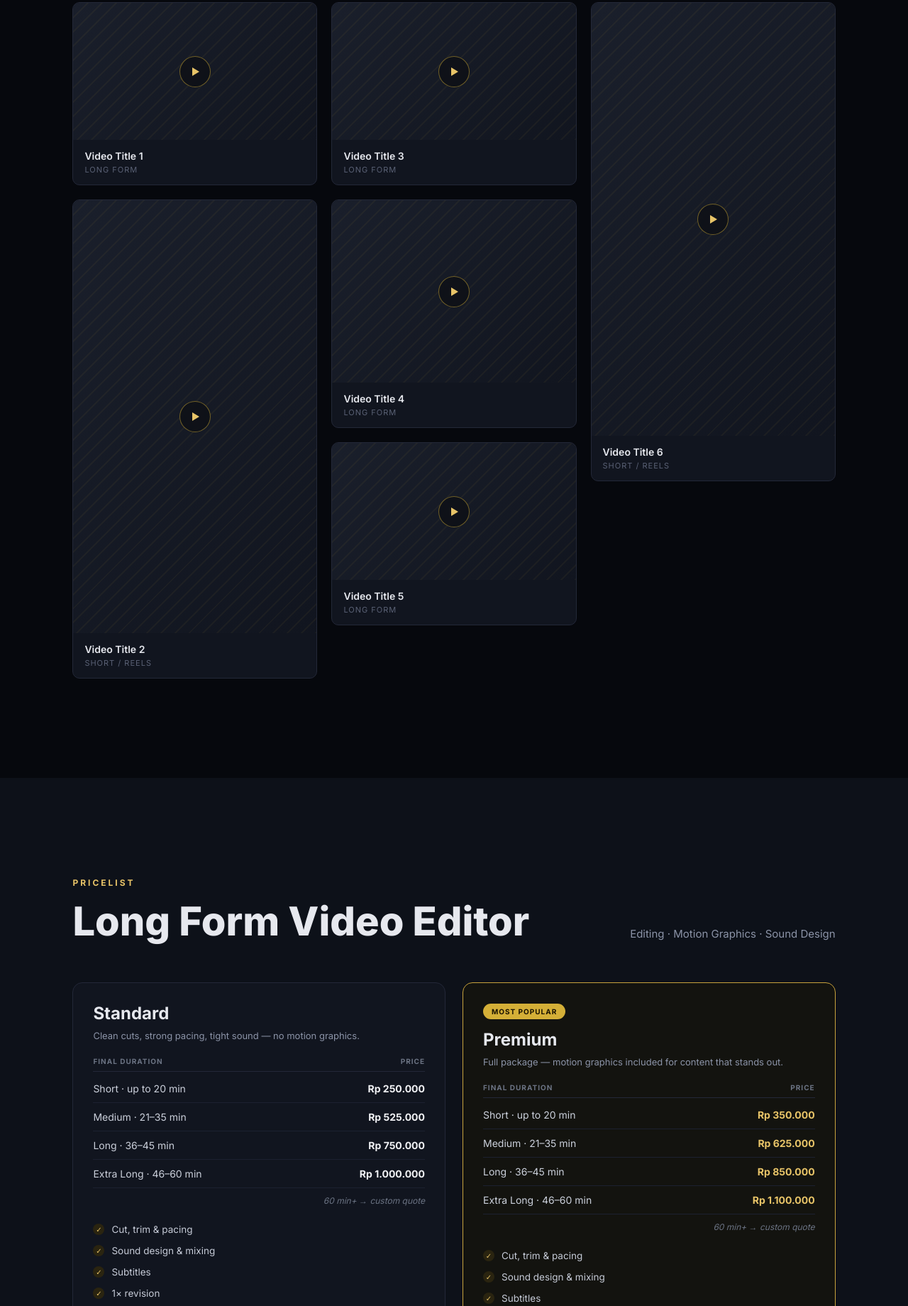
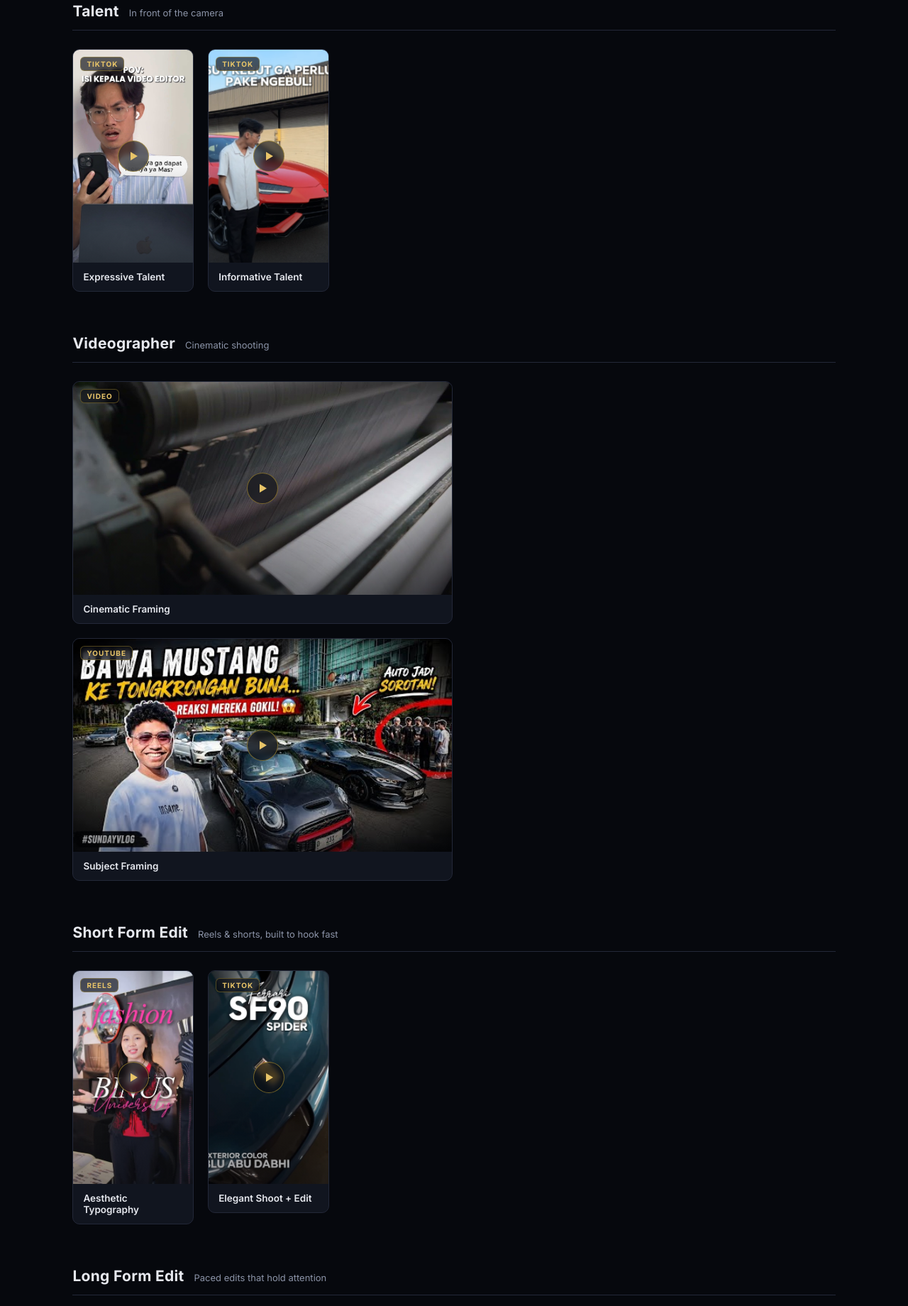
Before and after one commit to faiz-mecca/faiz-portfolio, a website: page index.html in a window 1280 px wide. Shown: the part 1787-3627 px from the top of the page at 71% size. Drawn offline with Linux system fonts and the light colour scheme.

Commit message:
Portfolio: real videos via build-time metadata fetch
- videos.json (source) grouped into 4 categories: Talent, Videographer,
  Short Form Edit, Long Form Edit
- scripts/build-videos.mjs fetches title + thumbnail across YouTube,
  TikTok, Instagram (og:image via fb crawler UA), Google Drive; downloads
  thumbs locally and writes videos.generated.json
- script.js renders the portfolio grouped by category (equal-height
  filmstrip rows, aspect-ratio per card)
- npm run build:videos script

Co-Authored-By: Claude Opus 4.8 <noreply@anthropic.com>

```diff
--- a/index.html
+++ b/index.html
@@ -50,16 +50,10 @@
       <span class="section-tag">Portfolio</span>
       <h2>Selected Work</h2>
     </div>
-    <p class="desc">A collection of videos I've edited — click to watch on YouTube. (Placeholder, replace with your video links)</p>
+    <p class="desc">A mix of work across talent, shooting and editing — click any card to watch it on its platform.</p>
   </div>
-  <div class="masonry reveal">
-    <div class="vcard" style="--ar: 16/9;"><div class="thumb"><div class="play"><svg width="16" height="16" viewBox="0 0 16 16"><path d="M4 2l10 6-10 6V2z"/></svg></div></div><div class="meta"><div class="vtitle">Video Title 1</div><div class="vtag">Long Form</div></div></div>
-    <div class="vcard" style="--ar: 9/16;"><div class="thumb"><div class="play"><svg width="16" height="16" viewBox="0 0 16 16"><path d="M4 2l10 6-10 6V2z"/></svg></div></div><div class="meta"><div class="vtitle">Video Title 2</div><div class="vtag">Short / Reels</div></div></div>
-    <div class="vcard" style="--ar: 16/9;"><div class="thumb"><div class="play"><svg width="16" height="16" viewBox="0 0 16 16"><path d="M4 2l10 6-10 6V2z"/></svg></div></div><div class="meta"><div class="vtitle">Video Title 3</div><div class="vtag">Long Form</div></div></div>
-    <div class="vcard" style="--ar: 4/3;"><div class="thumb"><div class="play"><svg width="16" height="16" viewBox="0 0 16 16"><path d="M4 2l10 6-10 6V2z"/></svg></div></div><div class="meta"><div class="vtitle">Video Title 4</div><div class="vtag">Long Form</div></div></div>
-    <div class="vcard" style="--ar: 16/9;"><div class="thumb"><div class="play"><svg width="16" height="16" viewBox="0 0 16 16"><path d="M4 2l10 6-10 6V2z"/></svg></div></div><div class="meta"><div class="vtitle">Video Title 5</div><div class="vtag">Long Form</div></div></div>
-    <div class="vcard" style="--ar: 9/16;"><div class="thumb"><div class="play"><svg width="16" height="16" viewBox="0 0 16 16"><path d="M4 2l10 6-10 6V2z"/></svg></div></div><div class="meta"><div class="vtitle">Video Title 6</div><div class="vtag">Short / Reels</div></div></div>
-  </div>
+  <!-- Rendered from videos.generated.json by script.js (run `npm run build:videos` to refresh) -->
+  <div id="portfolio-groups" class="portfolio-groups"></div>
 </section>
 
 <!-- PRICELIST -->
--- a/package.json
+++ b/package.json
@@ -5,7 +5,8 @@
   "description": "Single-page portfolio for Faiz Mecca — content creator / talent / videographer / editor",
   "scripts": {
     "dev": "live-server --port=5173 --no-browser",
-    "start": "live-server --port=5173"
+    "start": "live-server --port=5173",
+    "build:videos": "node scripts/build-videos.mjs"
   },
   "devDependencies": {
     "live-server": "^1.2.2"
--- a/script.js
+++ b/script.js
@@ -1,20 +1,61 @@
-// scroll reveal
-const reveals = document.querySelectorAll('.reveal');
-const io = new IntersectionObserver((entries)=>{
-  entries.forEach(e=>{ if(e.isIntersecting){ e.target.classList.add('in'); io.unobserve(e.target); } });
-}, { threshold:0.15 });
-reveals.forEach(el=>io.observe(el));
+// ---- reveal-on-scroll (also used for portfolio groups added later) ----
+const revealIO = new IntersectionObserver((entries) => {
+  entries.forEach(e => { if (e.isIntersecting) { e.target.classList.add('in'); revealIO.unobserve(e.target); } });
+}, { threshold: 0.15 });
+const observeReveals = (scope = document) => scope.querySelectorAll('.reveal:not(.in)').forEach(el => revealIO.observe(el));
+observeReveals();
 
-// nav dot active state
-const sections = ['hero','about','portfolio','pricing'].map(id=>document.getElementById(id));
+// ---- nav dot active state ----
+const sections = ['hero', 'about', 'portfolio', 'pricing'].map(id => document.getElementById(id));
 const dots = document.querySelectorAll('nav.dots a');
-const navIO = new IntersectionObserver((entries)=>{
-  entries.forEach(e=>{
-    if(e.isIntersecting){
+const navIO = new IntersectionObserver((entries) => {
+  entries.forEach(e => {
+    if (e.isIntersecting) {
       const idx = sections.indexOf(e.target);
-      dots.forEach(d=>d.classList.remove('active'));
-      if(dots[idx]) dots[idx].classList.add('active');
+      dots.forEach(d => d.classList.remove('active'));
+      if (dots[idx]) dots[idx].classList.add('active');
     }
   });
-}, { threshold:0.5 });
-sections.forEach(s=>navIO.observe(s));
+}, { threshold: 0.5 });
+sections.forEach(s => s && navIO.observe(s));
+
+// ---- render Portfolio from generated data ----
+const PLAY_SVG = '<svg width="16" height="16" viewBox="0 0 16 16"><path d="M4 2l10 6-10 6V2z"/></svg>';
+const esc = (s = '') => s.replace(/[&<>"]/g, c => ({ '&': '&amp;', '<': '&lt;', '>': '&gt;', '"': '&quot;' }[c]));
+
+function cardHTML(item) {
+  const thumbStyle = item.thumb ? ` style="background-image:url('${esc(item.thumb)}')"` : '';
+  const cls = item.thumb ? 'thumb has-img' : 'thumb';
+  return `<a class="vcard" style="--ar:${esc(item.ar)}" href="${esc(item.link)}" target="_blank" rel="noopener" title="${esc(item.title)}">
+    <div class="${cls}"${thumbStyle}>
+      <span class="ptag">${esc(item.platformLabel)}</span>
+      <div class="play">${PLAY_SVG}</div>
+    </div>
+    <div class="meta"><div class="vtitle">${esc(item.caption)}</div></div>
+  </a>`;
+}
+
+function groupHTML(cat) {
+  return `<div class="vgroup reveal">
+    <div class="vgroup-head">
+      <h3>${esc(cat.title)}</h3>
+      ${cat.blurb ? `<span class="vgroup-blurb">${esc(cat.blurb)}</span>` : ''}
+    </div>
+    <div class="vrow">${cat.items.map(cardHTML).join('')}</div>
+  </div>`;
+}
+
+(async function renderPortfolio() {
+  const mount = document.getElementById('portfolio-groups');
+  if (!mount) return;
+  try {
+    const res = await fetch('videos.generated.json', { cache: 'no-cache' });
+    if (!res.ok) throw new Error(`HTTP ${res.status}`);
+    const data = await res.json();
+    mount.innerHTML = data.categories.map(groupHTML).join('');
+    observeReveals(mount);
+  } catch (err) {
+    mount.innerHTML = `<p class="vload-error">Couldn't load portfolio data. Run <code>npm run build:videos</code> to generate it.</p>`;
+    console.error('portfolio render failed:', err);
+  }
+})();
--- a/style.css
+++ b/style.css
@@ -93,29 +93,45 @@ section{ padding: 140px 8vw; position:relative; }
 .skill-num{ font-size:16px; font-weight:700; color:var(--gold-light); white-space:nowrap; }
 .skill-desc{ font-size:13.5px; color:var(--text-dim); text-align:right; max-width:240px; line-height:1.55; }
 
-/* PORTFOLIO MASONRY */
-.masonry{
-  columns: 3 220px; column-gap:20px;
+/* PORTFOLIO — category groups, equal-height filmstrip rows */
+.portfolio-groups{ --row-h:300px; display:flex; flex-direction:column; gap:60px; }
+.vgroup-head{
+  display:flex; align-items:baseline; gap:14px; flex-wrap:wrap;
+  border-bottom:1px solid var(--border); padding-bottom:14px; margin-bottom:26px;
 }
-@media (max-width: 900px){ .masonry{ columns: 2 160px; } }
+.vgroup-head h3{ font-size:21px; font-weight:700; color:var(--text); letter-spacing:.3px; }
+.vgroup-head .vgroup-blurb{ font-size:13px; color:var(--text-dim); }
+.vrow{ display:flex; flex-wrap:wrap; gap:20px; align-items:flex-start; }
+
 .vcard{
-  break-inside: avoid; margin-bottom:20px; border-radius:10px; overflow:hidden;
-  position:relative; background:var(--card); border:1px solid var(--border);
-  cursor:pointer; transition:transform .35s ease, border-color .35s ease;
+  flex:0 0 auto; width:fit-content; max-width:100%;
+  border-radius:10px; overflow:hidden; text-decoration:none;
+  background:var(--card); border:1px solid var(--border);
+  transition:transform .35s ease, border-color .35s ease;
 }
 .vcard:hover{ transform:translateY(-6px); border-color:var(--gold); }
 .vcard .thumb{
-  width:100%; display:block; aspect-ratio: var(--ar, 16/9);
-  background: linear-gradient(135deg, #1a1f2b, #11151f);
-  position:relative;
+  height:var(--row-h); aspect-ratio:var(--ar, 16/9); width:auto;
+  display:block; position:relative;
+  background:linear-gradient(135deg, #1a1f2b, #11151f);
+  background-size:cover; background-position:center;
 }
-.vcard .thumb::before{
+.vcard .thumb.has-img::after{
   content:''; position:absolute; inset:0;
-  background:
-    repeating-linear-gradient(135deg, rgba(212,175,55,0.05) 0 2px, transparent 2px 14px);
+  background:linear-gradient(to top, rgba(6,8,13,.45), transparent 45%);
+}
+.vcard .thumb:not(.has-img)::before{
+  content:''; position:absolute; inset:0;
+  background:repeating-linear-gradient(135deg, rgba(212,175,55,0.05) 0 2px, transparent 2px 14px);
+}
+.vcard .ptag{
+  position:absolute; top:10px; left:10px; z-index:2;
+  font-size:10px; font-weight:700; letter-spacing:1px; text-transform:uppercase;
+  color:var(--gold-light); background:rgba(10,12,18,.65); backdrop-filter:blur(4px);
+  border:1px solid rgba(212,175,55,.35); padding:3px 8px; border-radius:6px;
 }
 .vcard .play{
-  position:absolute; top:50%; left:50%; transform:translate(-50%,-50%);
+  position:absolute; top:50%; left:50%; transform:translate(-50%,-50%); z-index:2;
   width:44px; height:44px; border-radius:50%; background:rgba(10,12,18,.6);
   border:1px solid rgba(212,175,55,.5); display:flex; align-items:center; justify-content:center;
   transition:.3s; backdrop-filter:blur(4px);
@@ -123,9 +139,13 @@ section{ padding: 140px 8vw; position:relative; }
 .vcard:hover .play{ background:var(--gold); border-color:var(--gold); }
 .vcard .play svg{ fill:var(--gold-light); transition:.3s; }
 .vcard:hover .play svg{ fill:#1a1300; }
-.vcard .meta{ padding:14px 16px; }
-.vcard .meta .vtitle{ font-size:14px; font-weight:600; color:var(--text); margin-bottom:4px; }
-.vcard .meta .vtag{ font-size:11px; color:var(--text-dimmer); letter-spacing:1px; text-transform:uppercase; }
+.vcard .meta{ padding:12px 14px; width:0; min-width:100%; }
+.vcard .meta .vtitle{ font-size:13.5px; font-weight:600; color:var(--text); }
+.vload-error{ color:var(--text-dim); font-size:14px; }
+.vload-error code{ color:var(--gold-light); background:#1a1f2b; padding:2px 7px; border-radius:5px; }
+
+@media (max-width:900px){ .portfolio-groups{ --row-h:240px; } }
+@media (max-width:560px){ .portfolio-groups{ --row-h:200px; } }
 
 /* PRICELIST (matches PDF) */
 .pricing{ background:var(--bg-soft); }
--- /dev/null
+++ b/videos.generated.json
@@ -0,0 +1,105 @@
+{
+  "generatedAt": "2026-06-30T12:59:37.345Z",
+  "categories": [
+    {
+      "id": "talent",
+      "title": "Talent",
+      "blurb": "In front of the camera",
+      "items": [
+        {
+          "caption": "Expressive Talent",
+          "title": "Siapa yang relate? Coba ungkapin isi kepala kalian 🤯 #POV #AgencyLife #MerakiAgency",
+          "platform": "tiktok",
+          "platformLabel": "TikTok",
+          "link": "https://www.tiktok.com/@merakiagency.id/video/7602200743814237448",
+          "thumb": "assets/thumbs/tiktok-7602200743814237448.jpg",
+          "ar": "9/16"
+        },
+        {
+          "caption": "Informative Talent",
+          "title": "Lamborghini Urus S 4.0 #botomotif #botomotifsupercar #botomotifcollection #lamborghini #lamborghiniurus",
+          "platform": "tiktok",
+          "platformLabel": "TikTok",
+          "link": "https://www.tiktok.com/@botomotif/video/7648977134995868936",
+          "thumb": "assets/thumbs/tiktok-7648977134995868936.jpg",
+          "ar": "9/16"
+        }
+      ]
+    },
+    {
+      "id": "videographer",
+      "title": "Videographer",
+      "blurb": "Cinematic shooting",
+      "items": [
+        {
+          "caption": "Cinematic Framing",
+          "title": "PT HISOTEX",
+          "platform": "drive",
+          "platformLabel": "Video",
+          "link": "https://drive.google.com/file/d/1VW4NRWT9jgNkyHugwkj_I2L9BjL_XRTI/view",
+          "thumb": "assets/thumbs/drive-1VW4NRWT9jgNkyHugwkj_I2L9BjL_XRTI.jpg",
+          "ar": "16/9"
+        },
+        {
+          "caption": "Subject Framing",
+          "title": "Bawa Ford Mustang ke Tongkrongan Buna… Endingnya Gue Ditelepon Bahlil Lahadalia?! 😳🔥",
+          "platform": "youtube",
+          "platformLabel": "YouTube",
+          "link": "https://www.youtube.com/watch?v=88zaKmRoVHI",
+          "thumb": "assets/thumbs/youtube-88zaKmRoVHI.jpg",
+          "ar": "16/9"
+        }
+      ]
+    },
+    {
+      "id": "short-form-edit",
+      "title": "Short Form Edit",
+      "blurb": "Reels & shorts, built to hook fast",
+      "items": [
+        {
+          "caption": "Aesthetic Typography",
+          "title": "Aesthetic Typography",
+          "platform": "instagram",
+          "platformLabel": "Reels",
+          "link": "https://www.instagram.com/reel/DM97y1dTUvK/",
+          "thumb": "assets/thumbs/instagram-DM97y1dTUvK.jpg",
+          "ar": "9/16"
+        },
+        {
+          "caption": "Elegant Shoot + Edit",
+          "title": "FS. Ferrari SF90 Spider #ferrari #ferrarisf90 #ferrarisf90spider #ferrariclub #botomotif ",
+          "platform": "tiktok",
+          "platformLabel": "TikTok",
+          "link": "https://www.tiktok.com/@botomotif/video/7538709964748082440",
+          "thumb": "assets/thumbs/tiktok-7538709964748082440.jpg",
+          "ar": "9/16"
+        }
+      ]
+    },
+    {
+      "id": "long-form-edit",
+      "title": "Long Form Edit",
+      "blurb": "Paced edits that hold attention",
+      "items": [
+        {
+          "caption": "Edited for Big Creators",
+          "title": "Nyobain Semua Scam Di Turki!",
+          "platform": "youtube",
+          "platformLabel": "YouTube",
+          "link": "https://www.youtube.com/watch?v=hRiuRIChtJg",
+          "thumb": "assets/thumbs/youtube-hRiuRIChtJg.jpg",
+          "ar": "16/9"
+        },
+        {
+          "caption": "Clean Vlog Edit",
+          "title": "Di Undang VIP Koocester, Satu Room Sama Gabriel Rey… Mobil 2M Gue Nyempil di Antara Supercar 😳",
+          "platform": "youtube",
+          "platformLabel": "YouTube",
+          "link": "https://www.youtube.com/watch?v=6gUQss9_2ZU",
+          "thumb": "assets/thumbs/youtube-6gUQss9_2ZU.jpg",
+          "ar": "16/9"
+        }
+      ]
+    }
+  ]
+}
```
Also changed, not shown: scripts/build-videos.mjs (added, +136 -0 lines), videos.json (added, +41 -0 lines), README.md, assets/thumbs/drive-1VW4NRWT9jgNkyHugwkj_I2L9BjL_XRTI.jpg (added), assets/thumbs/instagram-DM97y1dTUvK.jpg (added), assets/thumbs/tiktok-7538709964748082440.jpg (added), assets/thumbs/tiktok-7602200743814237448.jpg (added), assets/thumbs/tiktok-7648977134995868936.jpg (added), assets/thumbs/youtube-6gUQss9_2ZU.jpg (added), assets/thumbs/youtube-88zaKmRoVHI.jpg (added), assets/thumbs/youtube-hRiuRIChtJg.jpg (added).
